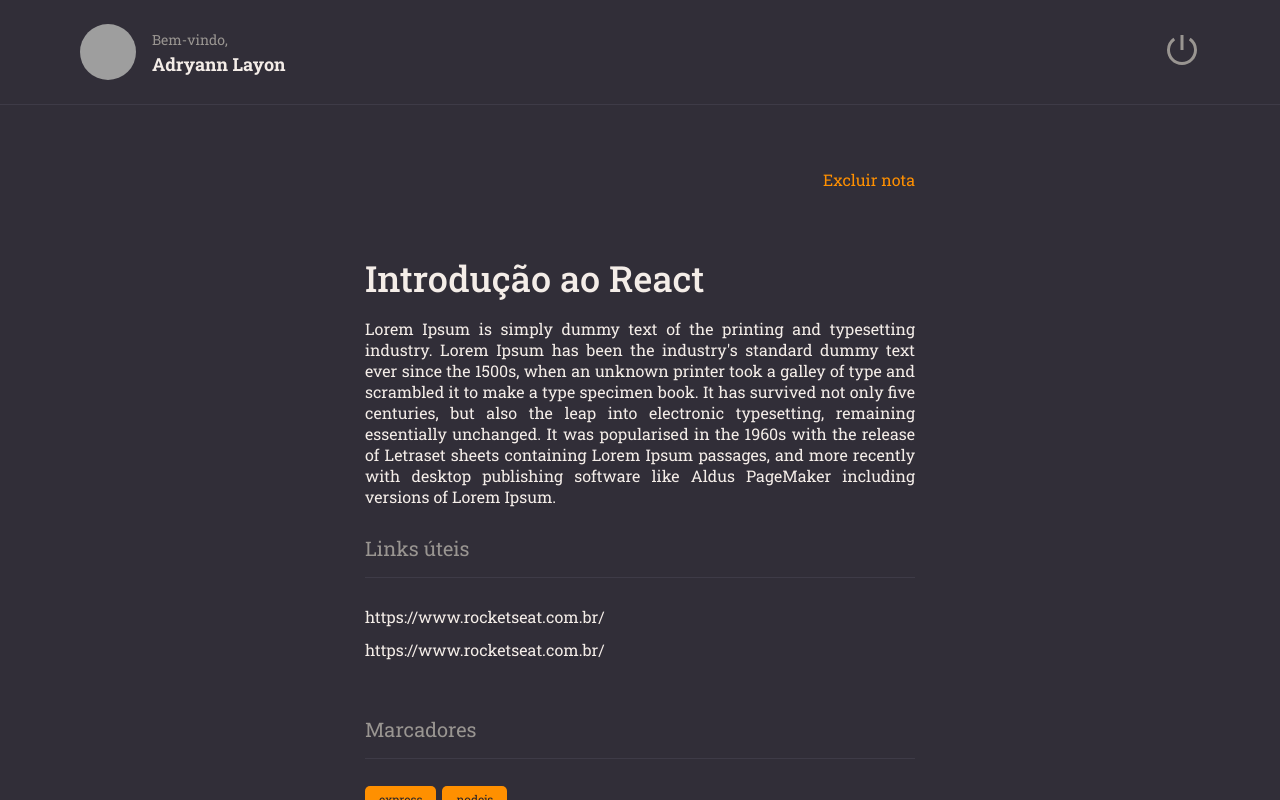
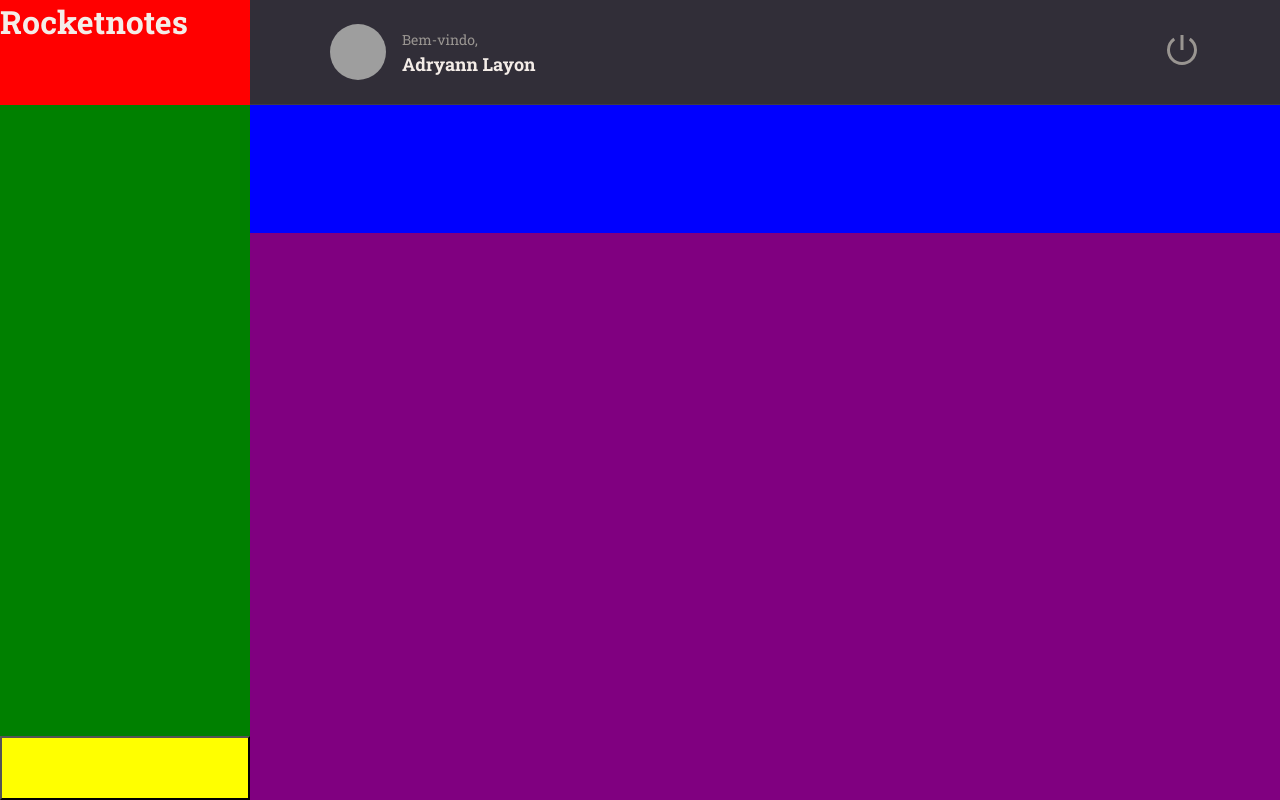
Before and after one commit to Layonzera/stage09-frontend, a React (Vite) app: page / in a window 1280 px wide. Built offline with nearby package versions, Linux system fonts and the light colour scheme; grey boxes are pictures that could not be loaded.

Commit message:
utilizando grid para distribuir as áreas da página de home

```diff
--- a/src/main.jsx
+++ b/src/main.jsx
@@ -3,13 +3,13 @@
 import { ThemeProvider } from 'styled-components'
 import GlobalStyles from './styles/global'
 import theme from './styles/theme'
-import { Details } from './pages/Details'
+import { Home } from './pages/Home'
 
 ReactDOM.createRoot(document.getElementById('root')).render(
   <React.StrictMode>
     <ThemeProvider theme={theme}>
       <GlobalStyles/>
-      <Details />
+      <Home />
     </ThemeProvider>
   </React.StrictMode>,
 )
--- /dev/null
+++ b/src/pages/Home/index.jsx
@@ -0,0 +1,23 @@
+import { Container, Brand, Menu, Search, Content, NewNote } from './styles.js'
+
+import { Header } from '../../components/Header'
+
+export function Home() {
+  return (
+    <Container>
+      <Brand>
+        <h1>Rocketnotes</h1>
+      </Brand>
+
+      <Header />
+
+      <Menu></Menu>
+
+      <Search></Search>
+
+      <Content></Content>
+
+      <NewNote></NewNote>
+    </Container>
+  )
+}
--- /dev/null
+++ b/src/pages/Home/styles.js
@@ -0,0 +1,40 @@
+import styled from 'styled-components'
+
+export const Container = styled.div`
+  width: 100%;
+  height: 100vh;
+  display: grid;
+  grid-template-columns: 250px auto;
+  grid-template-rows: 105px 128px auto 64px;
+  grid-template-areas:
+    'brand header'
+    'menu search'
+    'menu content'
+    'newnote content';
+  background-color: ${({ theme }) => theme.COLORS.BACKGROUND_800};
+`
+
+export const Brand = styled.div`
+  grid-area: brand;
+  background-color: red;
+`
+
+export const Menu = styled.ul`
+  grid-area: menu;
+  background-color: green;
+`
+
+export const Search = styled.div`
+  grid-area: search;
+  background-color: blue;
+`
+
+export const Content = styled.div`
+  grid-area: content;
+  background-color: purple;
+`
+
+export const NewNote = styled.button`
+  grid-area: newnote;
+  background-color: yellow;
+`
```
